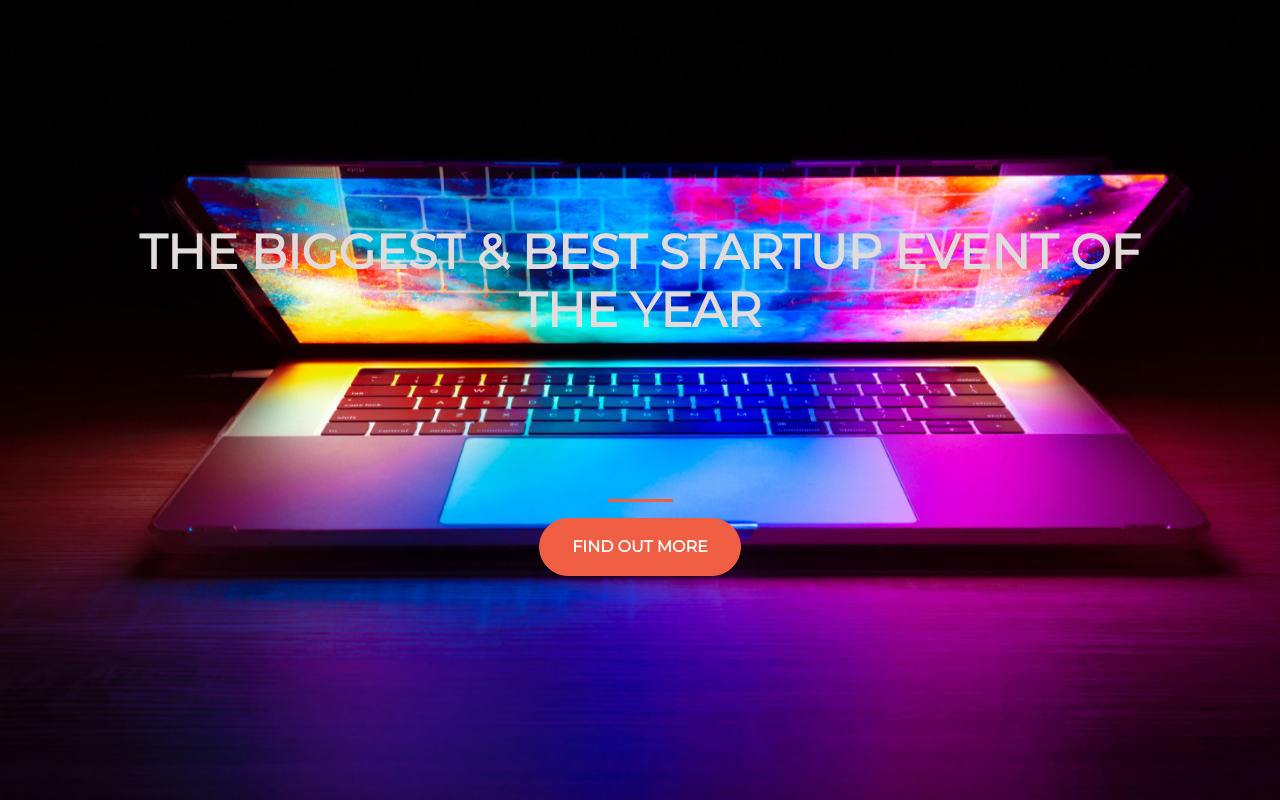
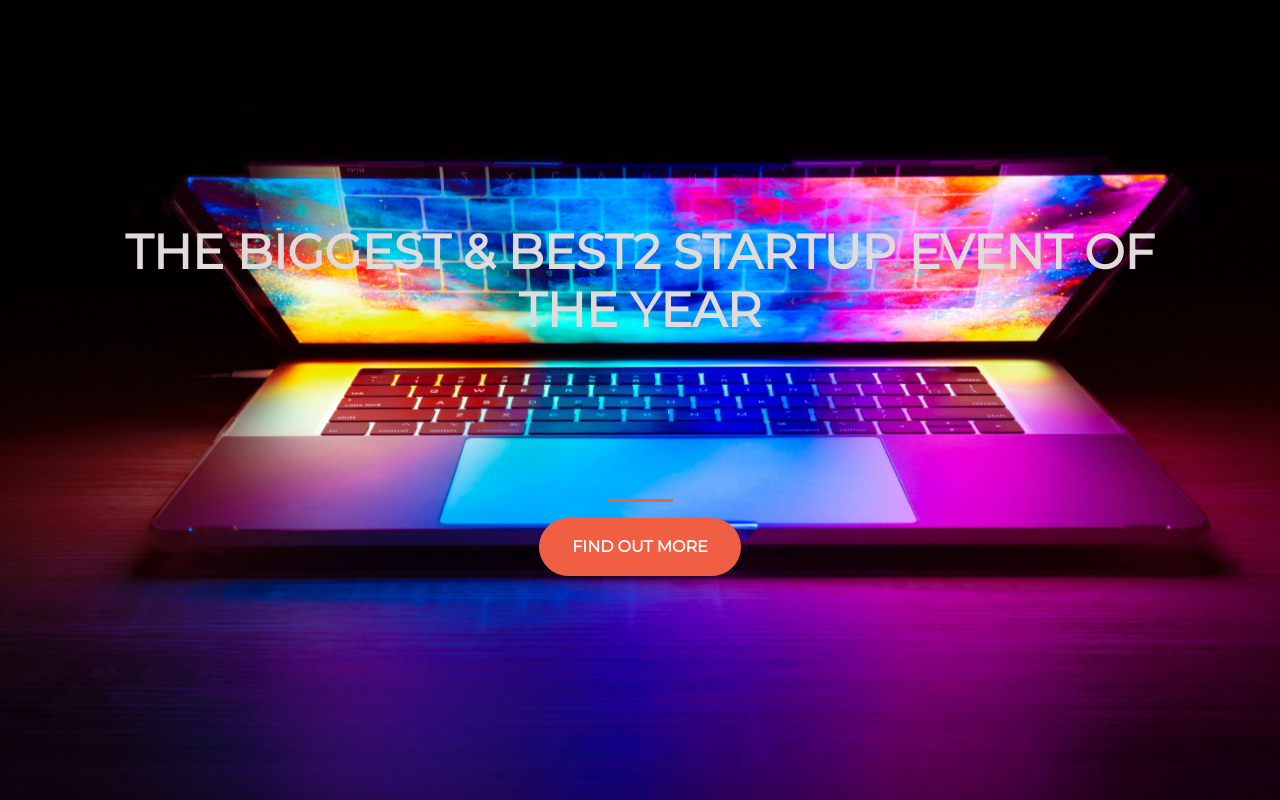
Before and after one commit to leviyorbach2/touro_oaw, a plain HTML site: page index.html in a window 1280 px wide. Drawn offline with nearby package versions, Linux system fonts and the light colour scheme.

Commit message:
made Best Best2

```diff
--- a/index.html
+++ b/index.html
@@ -20,7 +20,7 @@
     <div class="container d-flex align-items-center h-100">
       <div class="row">
       <header class="text-center col-12">
-        <h1 class="text-uppercase"> <strong>The Biggest & Best Startup Event of the year</strong></h1>
+        <h1 class="text-uppercase"> <strong>The Biggest & Best2 Startup Event of the year</strong></h1>
       </header>
       <div class="buffer col-12"></div>
       <section class="text-center col-12">
```
